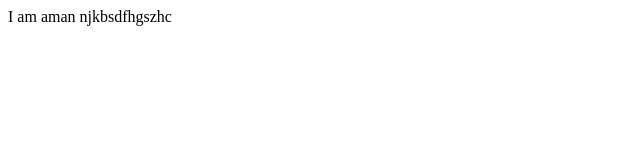
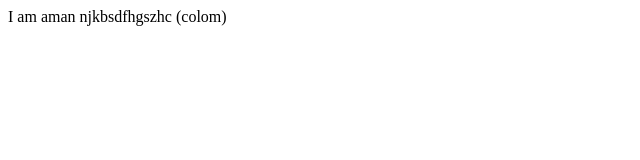
Before and after one commit to khareaman/Localrepo, a plain HTML site: page index.html in a window 1280 px wide. Shown: the full height of the page, 0-640 px from the left. Drawn offline with Linux system fonts and the light colour scheme.

Commit message:
add new feature

```diff
--- a/index.html
+++ b/index.html
@@ -1 +1 @@
-<p> I am aman njkbsdfhgszhc </p>
+<p> I am aman njkbsdfhgszhc (colom) </p>
```
